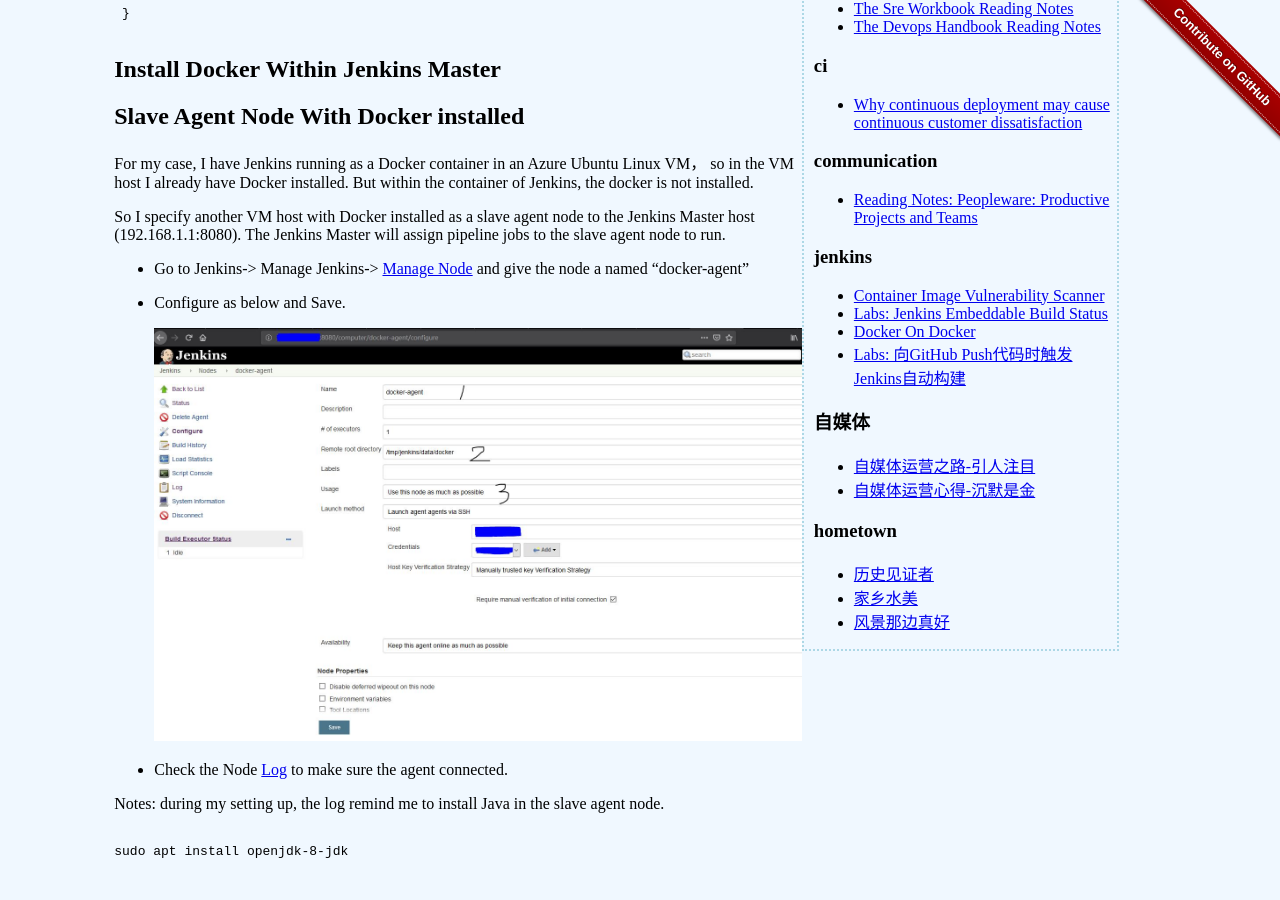
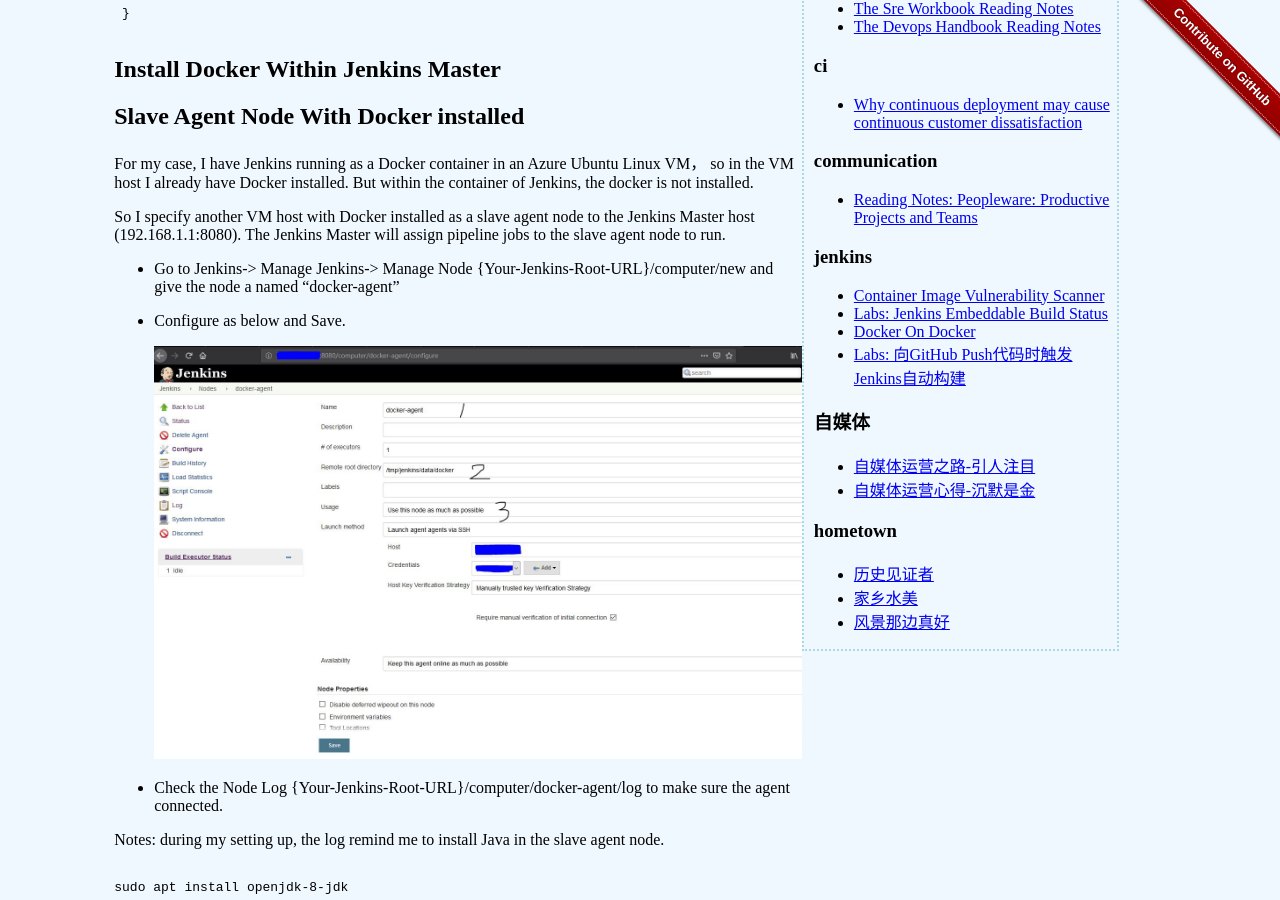
Before and after one commit to liuning0820/liuning0820.github.io, a Jekyll site: the page built from _posts/2019-04-02-jenkins-slave-agent-node-with-docker.md, in a window 1280 px wide and 900 px high, scrolled down 459 px. Built offline with Jekyll 4.4.1, drawn with Linux system fonts in a browser that asks for light colours.

Commit message:
Fix htmlproofer issue

```diff
--- a/_posts/2019-04-02-jenkins-slave-agent-node-with-docker.md
+++ b/_posts/2019-04-02-jenkins-slave-agent-node-with-docker.md
@@ -37,12 +37,12 @@ For my case, I have Jenkins running as a Docker container in an Azure Ubuntu Lin
 
 So I specify another VM host with Docker installed as a slave agent node to the Jenkins Master host (192.168.1.1:8080). The Jenkins Master will assign pipeline jobs to the slave agent node to run.
 
-- Go to Jenkins-> Manage Jenkins-> [Manage Node](http://192.168.1.1:8080/computer/new) and give the node a named "docker-agent"
+- Go to Jenkins-> Manage Jenkins-> Manage Node {Your-Jenkins-Root-URL}/computer/new and give the node a named "docker-agent"
 - Configure as below and Save.
 
     ![Add Node]({{ site.url }}{{site.baseurl}}/images/jenkins-add-slave-agent.jpg){:height="100%" width="100%"}
 
-- Check the Node [Log](http://192.168.1.1:8080/computer/docker-agent/log) to make sure the agent connected.
+- Check the Node Log {Your-Jenkins-Root-URL}/computer/docker-agent/log to make sure the agent connected.
 
 Notes: during my setting up, the log remind me to install Java in the slave agent node.
 
```
Also changed, not shown: .travis.yml.
